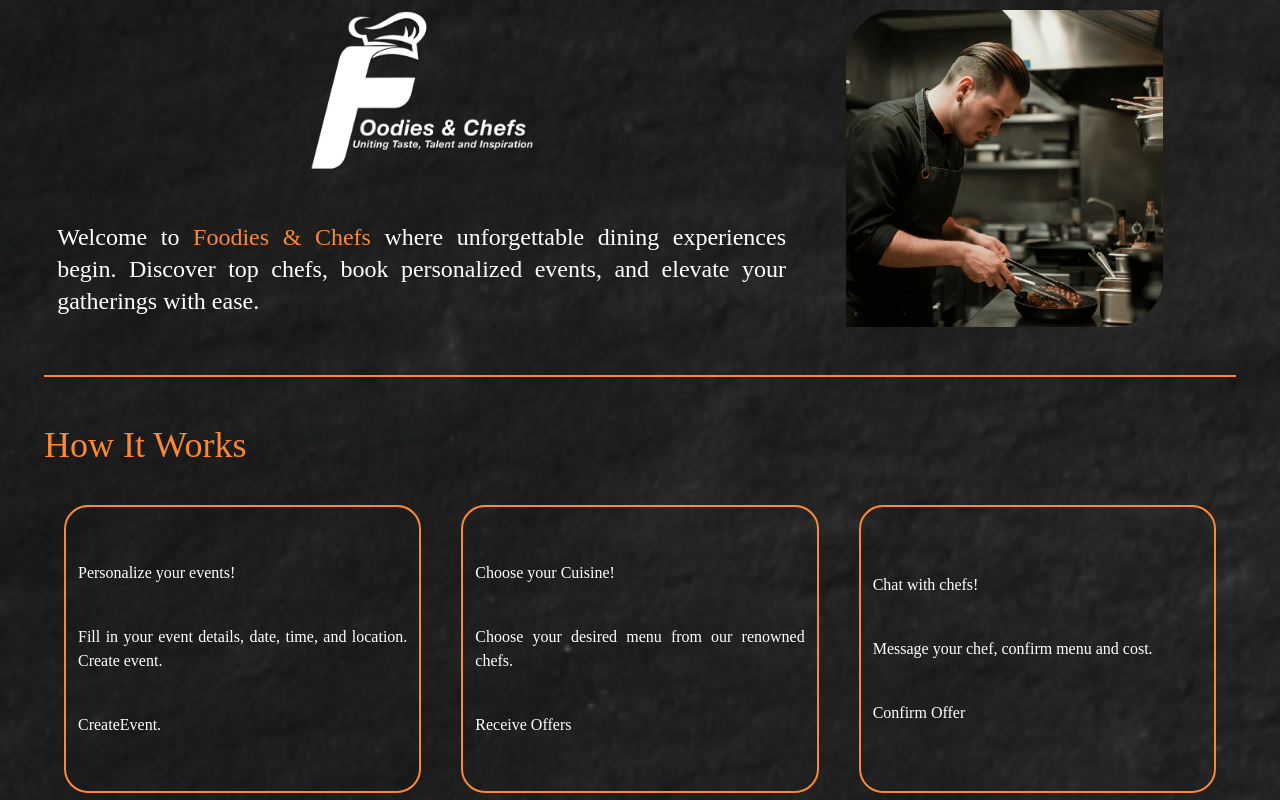
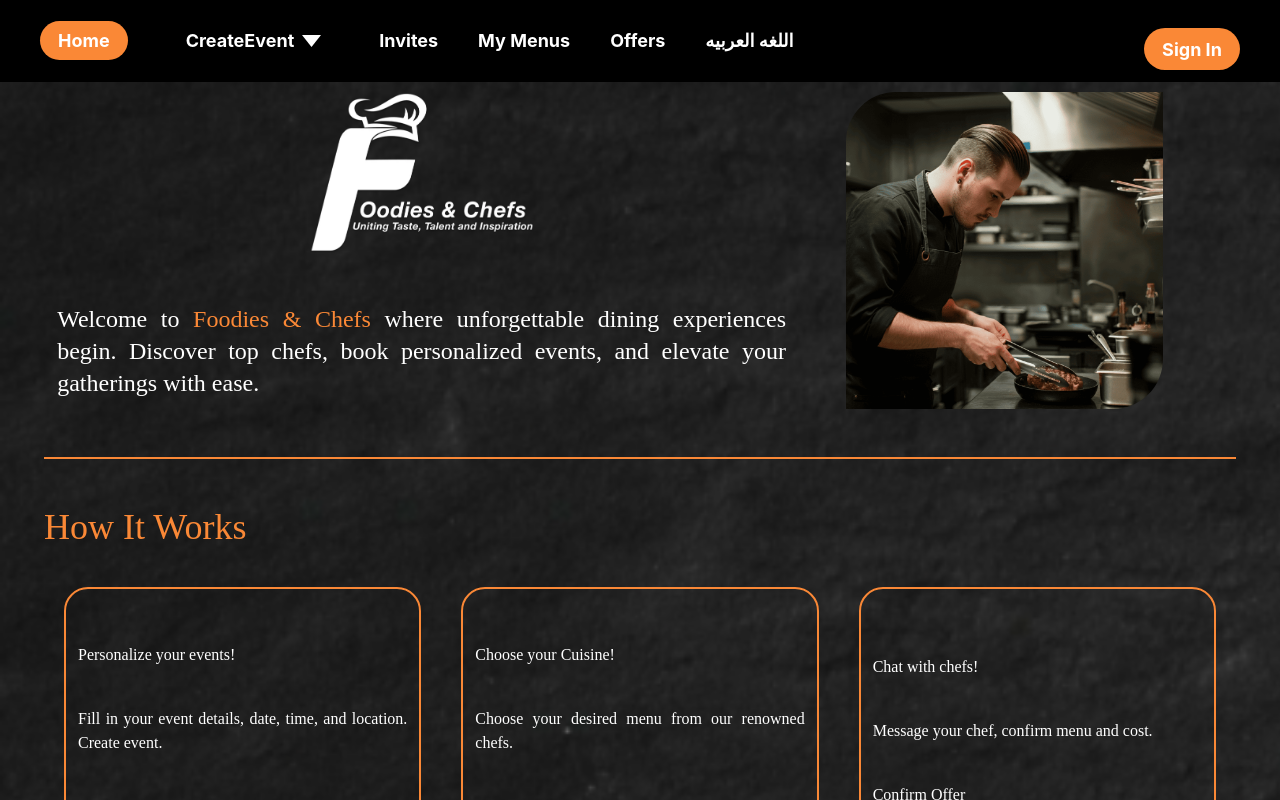
Before and after one commit to y-emam/foodies_and_chefs, a React (Create React App) app: page / in a window 1280 px wide. Shown: the top 800 px of the page. Built offline with nearby package versions, Linux system fonts and the light colour scheme.

Commit message:
testing perfromance

```diff
--- a/src/App.jsx
+++ b/src/App.jsx
@@ -16,7 +16,7 @@ import Footer from "./components/Footer/Component";
 // import ProfilePage from "./pages/Profile/Page";
 // import EditProfilePage from "./pages/Profile/Edit/Page";
 // import InvitesPage from "./pages/Invites/Pages";
-// import Navbar from "./components/Navbar/Component";
+import Navbar from "./components/Navbar/Component";
 
 function App() {
   useEffect(() => {
@@ -28,7 +28,7 @@ function App() {
       <Router>
         <div className="App">
           {/* Navbar */}
-          {/* <Navbar /> */}
+          <Navbar />
 
           {/* Routes */}
           <Routes>
```
